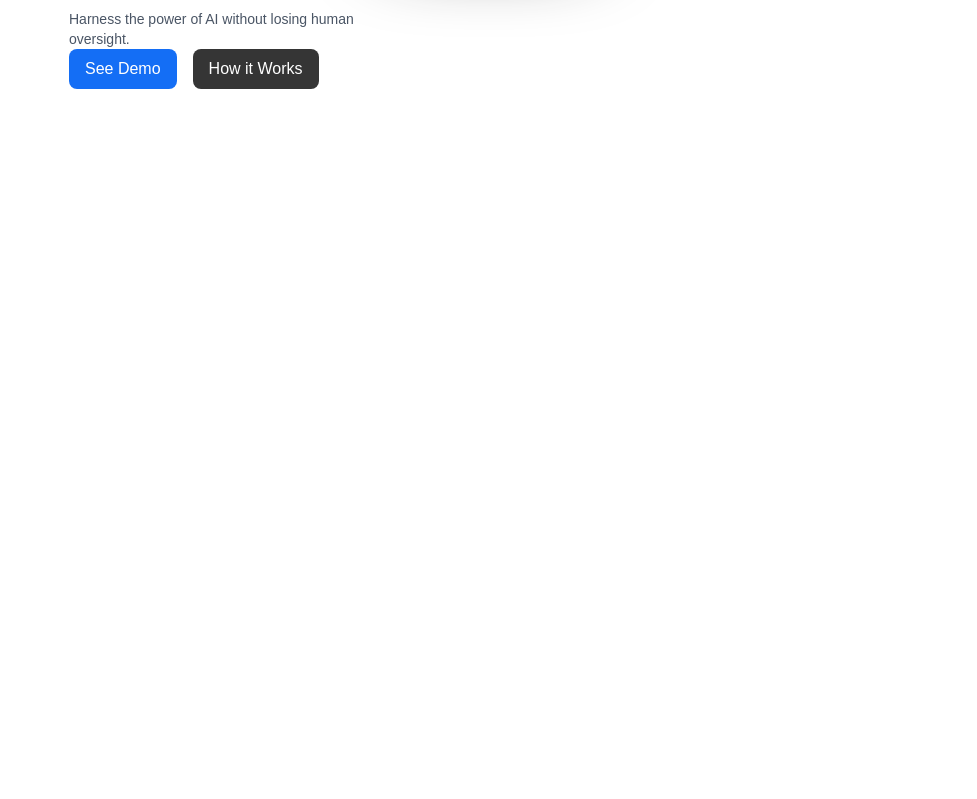
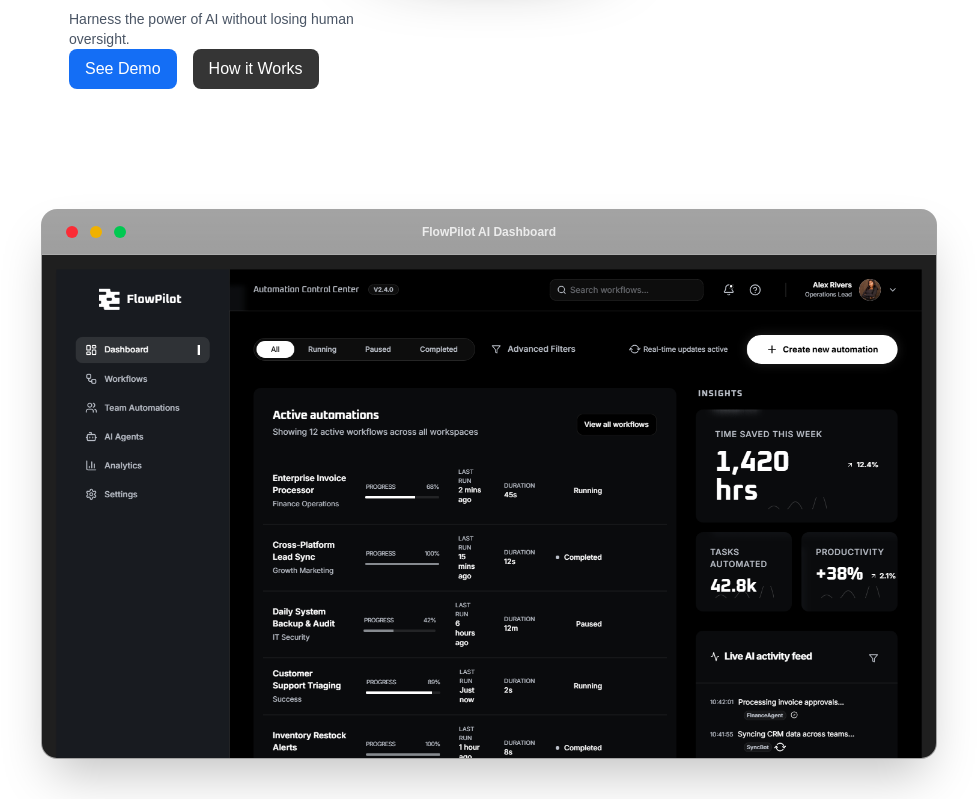
Before and after one commit to Karen-vi/Flowpilot-Landing, a Next.js app: page / in a window 1280 px wide. Shown: the part 711-1510 px from the top of the page, without its empty margins (151-1128 px from the left). Before the commit the page ends 960 px from the top, so only its background shows below. Built offline with nearby package versions, Linux system fonts and the light colour scheme.

Commit message:
feat(MacWindowMockup)

```diff
--- /dev/null
+++ b/app/components/MacWindowMockup.tsx
@@ -0,0 +1,44 @@
+import Image from "next/image"
+
+
+
+export default function MacWindowMockup() {
+  return (
+    <div className="flex items-center justify-center">
+      <div className="w-full max-w-4xl transition-all duration-300 hover:scale-[1.02] hover:shadow-2xl">
+        {/* MACWINDOW CONTAINER */}
+        <div className="rounded-2xl border border-white/10 bg-black/40 backdrop-blur-xl shadow-2xl overflow-hidden">
+          {/* MACOS TOP BAR */}
+          <div className="bg-gradient-to-b from-white/10 to-white/5 border-b border-white/10 px-6 py-4 flex items-center justify-between">
+            {/* TRAFFIC LIGHTS */}
+            <div className="flex gap-3">
+              <div className="w-3 h-3 rounded-full bg-red-500 hover:bg-red-600 transition-colors cursor-pointer" />
+              <div className="w-3 h-3 rounded-full bg-yellow-500 hover:bg-yellow-600 transition-colors cursor-pointer" />
+              <div className="w-3 h-3 rounded-full bg-green-500 hover:bg-green-600 transition-colors cursor-pointer" />
+            </div>
+
+            {/* TITLE */}
+            <div className="absolute left-1/2 transform -translate-x-1/2">
+              <p className="text-xs font-semibold text-white/80">FlowPilot AI Dashboard</p>
+            </div>
+
+            {/* SPACER */}
+            <div className="w-12" />
+          </div>
+
+          {/* CONTENT AREA */}
+          <div className="relative bg-black/80 aspect-video overflow-hidden">
+            <Image
+              src="/flowpilotui.png"
+              alt="FlowPilot AI Dashboard"
+              fill
+              priority
+              quality={100}
+              className="object-cover object-top"
+            />
+          </div>
+        </div>
+      </div>
+    </div>
+  )
+}
--- a/app/sections/Hero.tsx
+++ b/app/sections/Hero.tsx
@@ -2,10 +2,11 @@ import FloatingIcon from "../components/FloatingIcon";
 import FloatingText from "../components/FloatingText";
 import CtaBtn from "../components/CtaBtn";
 import Menu from "../components/Menu";
+import MacWindowMockup from "../components/MacWindowMockup";
 
 export default  function Hero() {
     return (
-        <div className="relative flex flex-col p-6 md:p-10">
+        <div className="flex flex-col p-6 md:p-10">
 
 
             <div className="relative  z-10 w-full min-h-screen overflow-visible   rounded-[32px] mt-20">
@@ -46,7 +47,7 @@ export default  function Hero() {
 
 
 
-
+        <MacWindowMockup></MacWindowMockup>
 
 
         </div>
```
Also changed, not shown: public/flowpilotui.png (added).
